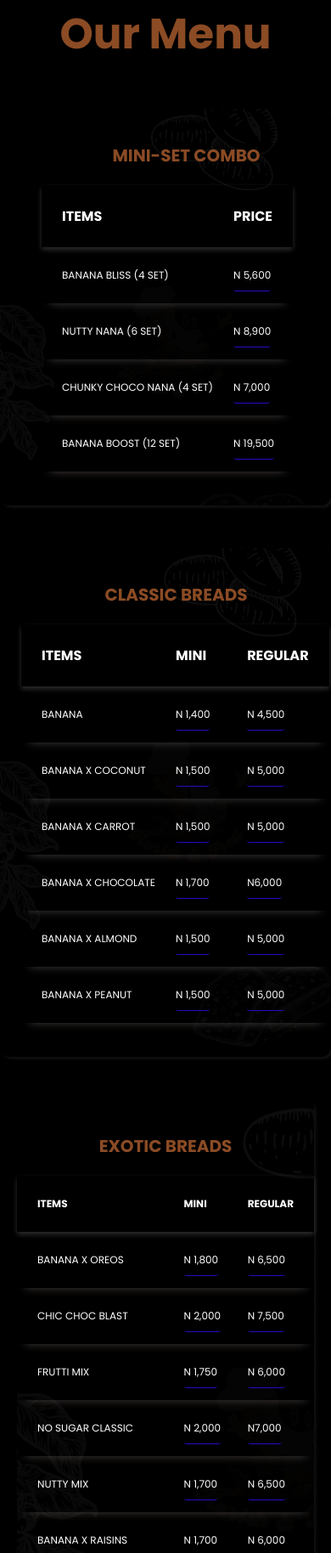
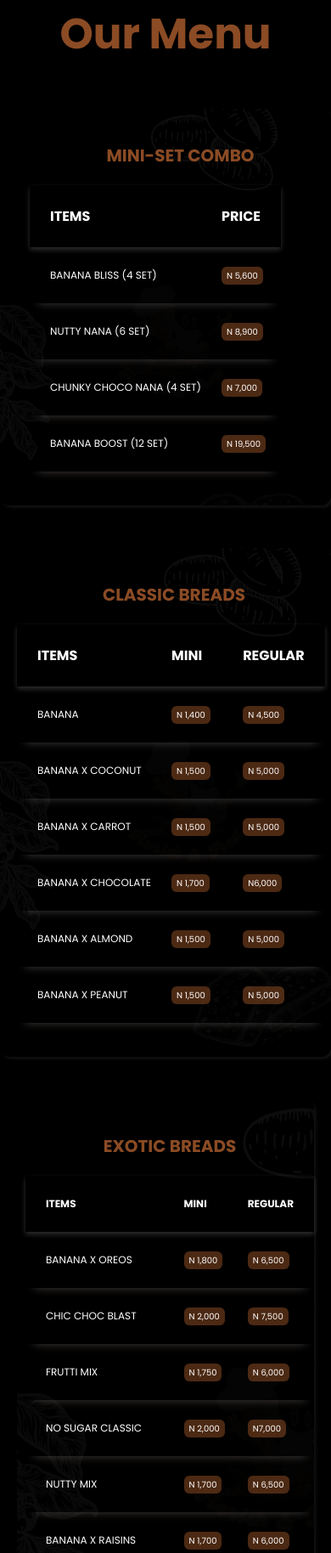
Before and after one commit to wwwliveserver/flurishandfrost, a plain HTML site: page index.html in a window 390 px wide. Shown: the part 1234-3062 px from the top of the page at 85% size. Drawn offline with Linux system fonts and the light colour scheme.

Commit message:
Add files via upload

```diff
--- a/style.css
+++ b/style.css
@@ -657,7 +657,7 @@ thead {
 }
 
 tbody {
-  font-size: 14px;
+  font-size: 12px;
   box-shadow: rgba(175, 163, 156, 0.378) 0px 10px 10px -10px;
 }
 
@@ -686,11 +686,14 @@ tbody:hover {
 td a {
   text-decoration: none;
   color: white;
+  padding: 3px 6px;
+  background-color: #8b4b248c;
+  border-radius: 6px;
 }
 
 td a:hover {
-  color: #280ac0;
-  font-weight: 800;
+  color: #000;
+  font-weight: 600;
   transition: 0.5s;
 }
 
@@ -747,7 +750,7 @@ td a:hover {
   }
 
   tbody {
-    font-size: 18px;
+    font-size: 16px;
   }
 }
 
@@ -756,11 +759,15 @@ td a:hover {
     font-size: 50px;
   }
   .i {
-    padding-left: 60px;
+    padding-left: 100px;
   }
 
   .ii {
-    padding-left: 60px;
+    padding-left: 70px;
+  }
+
+  .iii {
+    padding-left: 20px;
   }
 
   .table-menu {
@@ -785,7 +792,7 @@ td a:hover {
   }
 
   tbody {
-    font-size: 16px;
+    font-size: 12px;
   }
 }
 
@@ -801,9 +808,10 @@ td a:hover {
 
 @media (max-width: 450px) {
   td a {
-    border-bottom: 1px solid #280ac0;
-    padding-bottom: 10px;
-    border-radius: 3px;
+    padding: 3px 6px;
+    background-color: #8b4b248c;
+    border-radius: 6px;
+    font-size: 10px;
   }
 
   .i {
@@ -825,22 +833,30 @@ td a:hover {
   }
 
   .i {
-    padding-left: 49px;
+    padding-left: 35px;
   }
 
   .ii {
-    padding-left: 25px;
+    padding-left: 20px;
   }
 
   .iii {
     width: 350px;
     font-size: 12px;
+    padding-left: 10px;
   }
 }
 
 @media (max-width: 350px) {
   .menu-section h2 {
     font-size: 30px;
+  }
+
+  td a {
+    padding: 3px 6px;
+    background-color: #8b4b248c;
+    border-radius: 6px;
+    font-size: 8px;
   }
 
   .table-header h2 {
@@ -1135,7 +1151,7 @@ td a:hover {
   }
 
   .best-seller-mini-combo img {
-    width: 330px;
+    width: 300px;
   }
 }
 
```
